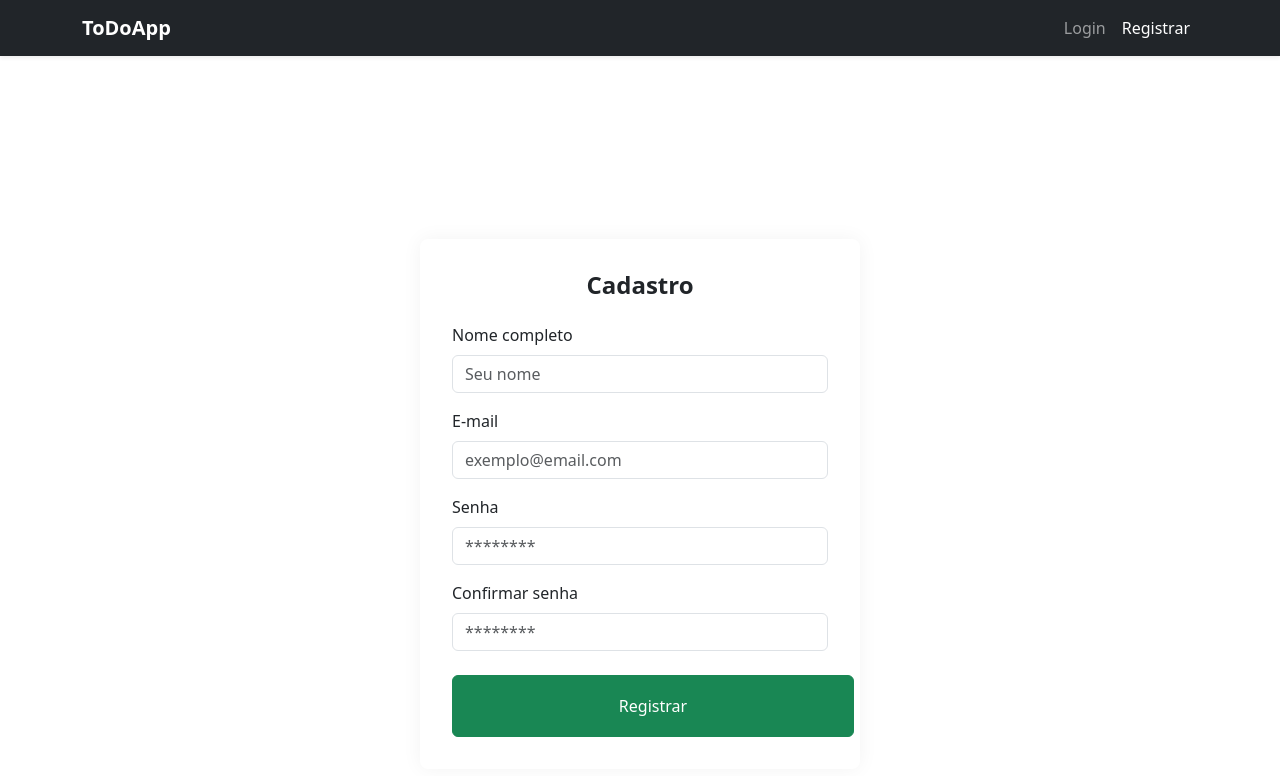
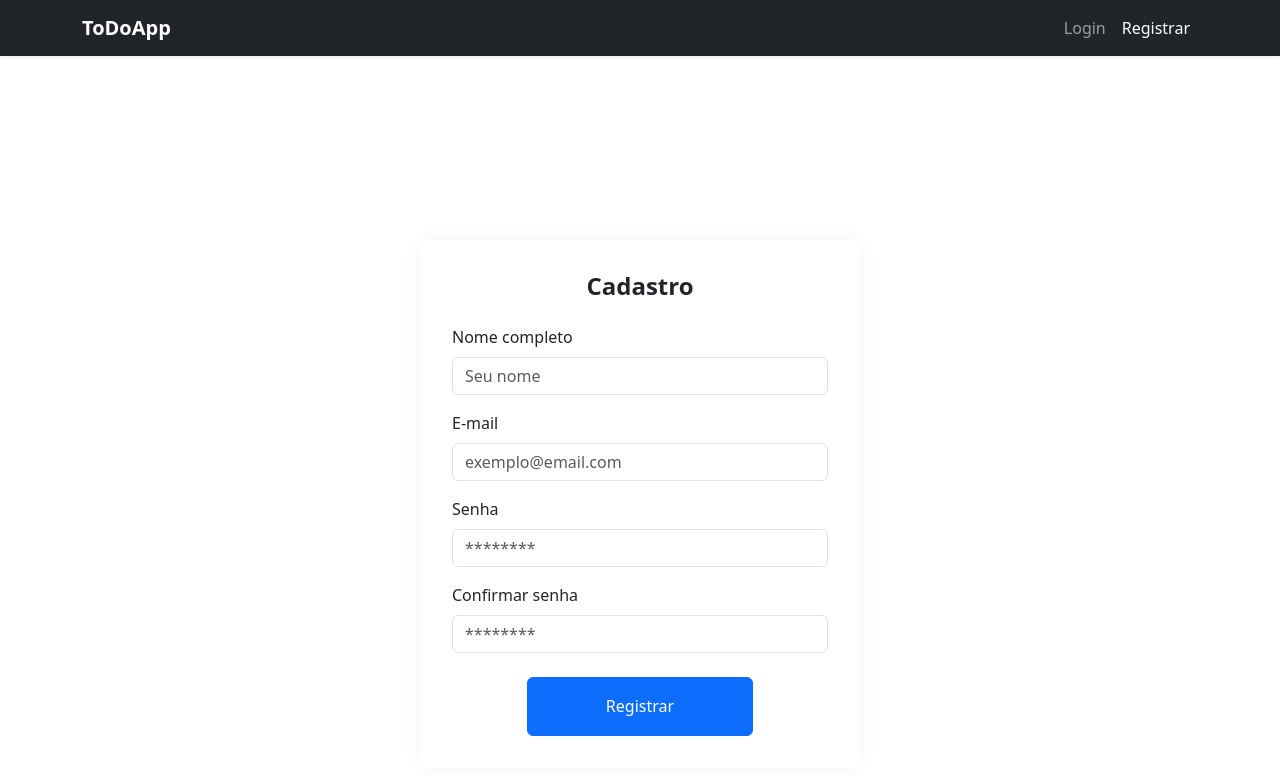
Before and after one commit to vinicastrolima/todo_app, a React (Vite) app in the folder frontend/: page /register in a window 1280 px wide. Shown: the top 776 px of the page. Built offline with nearby package versions, Linux system fonts and the light colour scheme.

Commit message:
Fix: centralizar os botões de registrar e entrar

```diff
--- a/frontend/src/index.css
+++ b/frontend/src/index.css
@@ -34,3 +34,21 @@ button {
   background: #fff;
   box-shadow: 0 0 20px rgba(0, 0, 0, 0.05);
 }
+
+.btn-lg-custom {
+  height: 48px;
+  font-size: 1rem;
+  font-weight: 500;
+}
+
+.btn-centered-sm {
+  width: 200px;
+  height: 45px;
+  display: flex;
+  justify-content: center;
+  align-items: center;
+  margin: 0 auto;
+  font-size: 1rem;
+  font-weight: 500;
+  text-align: center;
+}
--- a/frontend/src/pages/Login.jsx
+++ b/frontend/src/pages/Login.jsx
@@ -24,7 +24,7 @@ const Login = () => {
   return (
     <div className="container d-flex justify-content-center align-items-center min-vh-100">
       <div className="form-wrapper">
-        <h4 className="text-center fw-bold mb-4">Bem-vindo de volta 👋</h4>
+        <h4 className="text-center fw-bold mb-4">LOGIN</h4>
         {erro && <div className="alert alert-danger">{erro}</div>}
         <form onSubmit={handleLogin}>
           <div className="mb-3">
@@ -49,9 +49,11 @@ const Login = () => {
               required
             />
           </div>
-          <button type="submit" className="btn btn-primary w-100" style={{ height: "48px" }}>
-            Entrar
-          </button>
+          <div className="text-center">
+            <button type="submit" className="btn btn-primary btn-centered-sm">
+              Entrar
+            </button>
+          </div>
         </form>
       </div>
     </div>
--- a/frontend/src/pages/Register.jsx
+++ b/frontend/src/pages/Register.jsx
@@ -84,9 +84,11 @@ const Register = () => {
               required
             />
           </div>
-          <button type="submit" className="btn btn-success w-100" style={{ height: "48px" }}>
-            Registrar
-          </button>
+          <div className="text-center">
+            <button type="submit" className="btn btn-primary btn-centered-sm">
+              Registrar
+            </button>
+          </div>
         </form>
       </div>
     </div>
```
